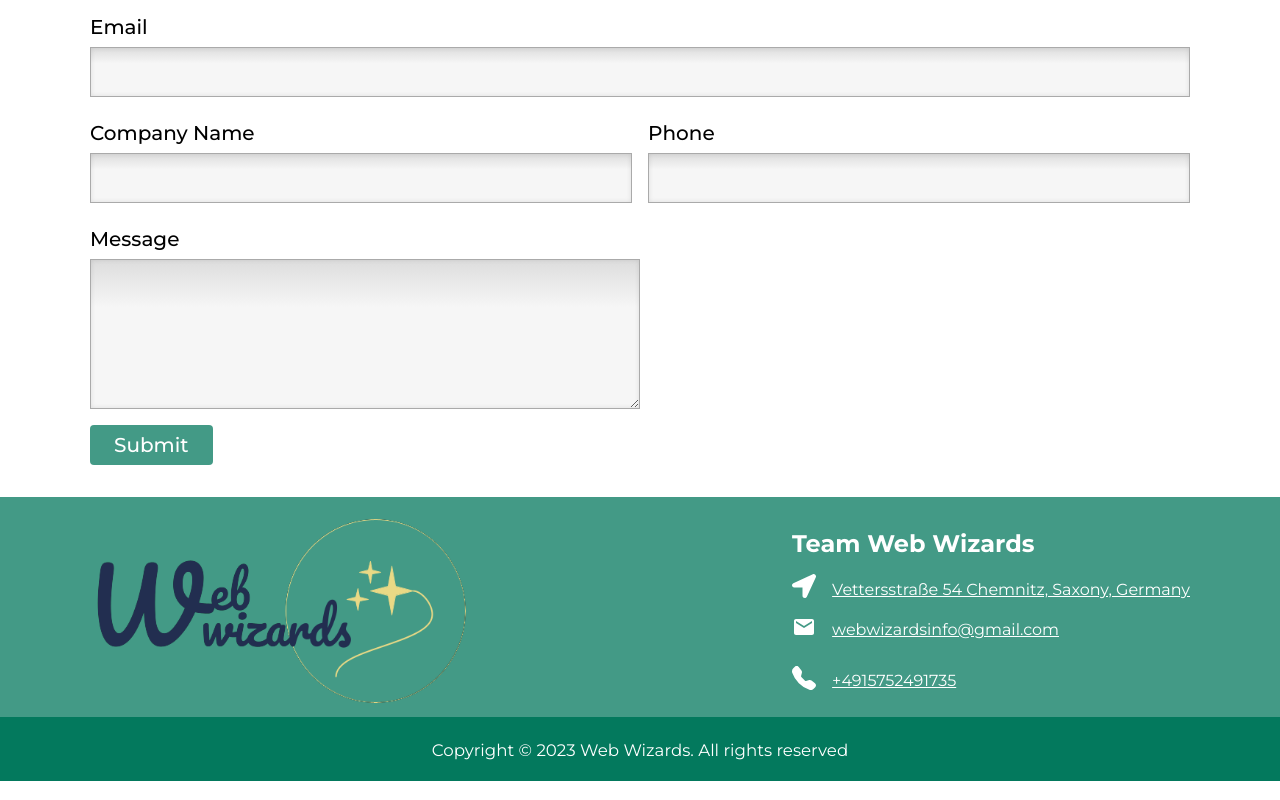
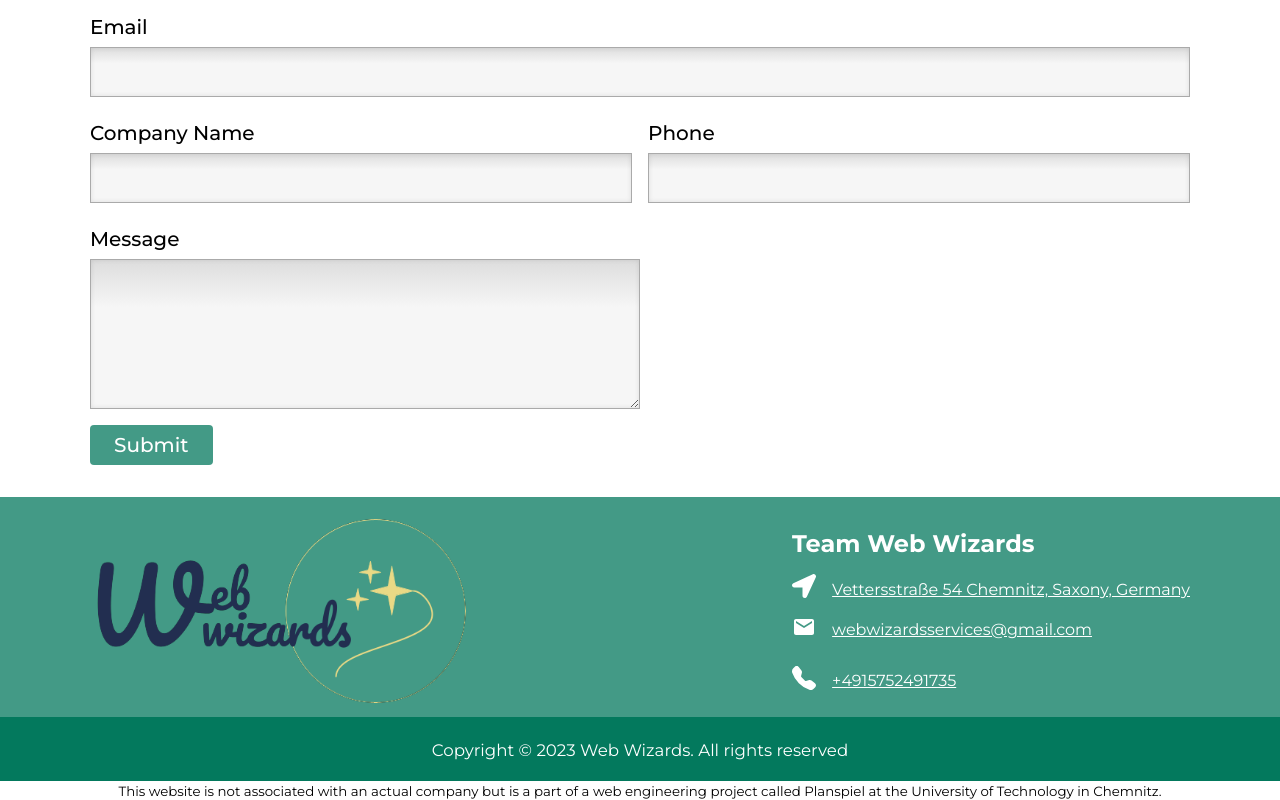
Before and after one commit to saroj2053/web-wizards, a React (Vite) app: page / in a window 1280 px wide. Shown: the part 2165-2965 px from the top of the page. Built offline with nearby package versions, Linux system fonts and the light colour scheme.

Commit message:
final footer changes

```diff
--- a/src/components/Footer/Footer.jsx
+++ b/src/components/Footer/Footer.jsx
@@ -9,6 +9,7 @@ const Footer = () => {
   const date = new Date();
   const year = date.getFullYear();
   return (
+    <>
       <div className={footerStyles.footer}>
         <div className="container">
           <div className={footerStyles.footer__contents}>
@@ -35,10 +36,10 @@ const Footer = () => {
                   <MdEmail />
                 </h2>
                 <a
-                href="mailto:webwizardsinfo@gmail.com?subject=Mail from your Site"
+                  href="mailto:webwizardsservices@gmail.com?subject=Mail from your Site"
                   className="m-1"
                 >
-                webwizardsinfo@gmail.com
+                  webwizardsservices@gmail.com
                 </a>
               </div>
               <div className={footerStyles.companyPhone}>
@@ -54,11 +55,19 @@ const Footer = () => {
         </div>
         <div className={footerStyles.copyright__text}>
           <small>
-          Copyright &copy; <span id="copyright"> {year}</span> Web Wizards. All
-          rights reserved
+            Copyright &copy; <span id="copyright"> {year}</span> Web Wizards.
+            All rights reserved
           </small>
         </div>
       </div>
+      <div className={footerStyles.disclaimer__text}>
+        <small>
+          This website is not associated with an actual company but is a part of
+          a web engineering project called Planspiel at the University of
+          Technology in Chemnitz.
+        </small>
+      </div>
+    </>
   );
 };
 
--- a/src/components/Footer/Footer.module.css
+++ b/src/components/Footer/Footer.module.css
@@ -66,3 +66,7 @@
   cursor: pointer;
   color: #fff;
 }
+
+.disclaimer__text {
+  text-align: center;
+}
```
Lines whose indentation alone changed are shown as unchanged.
